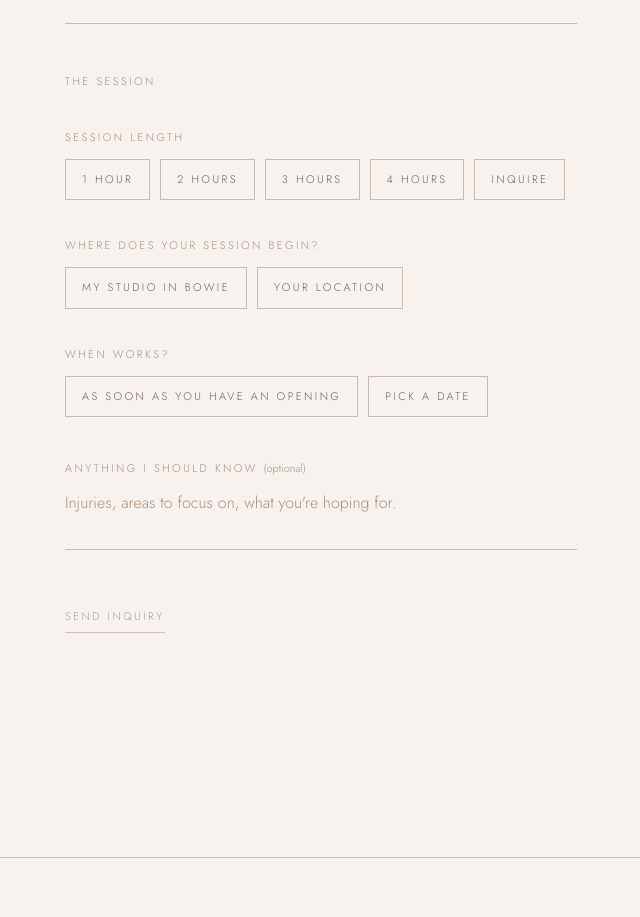
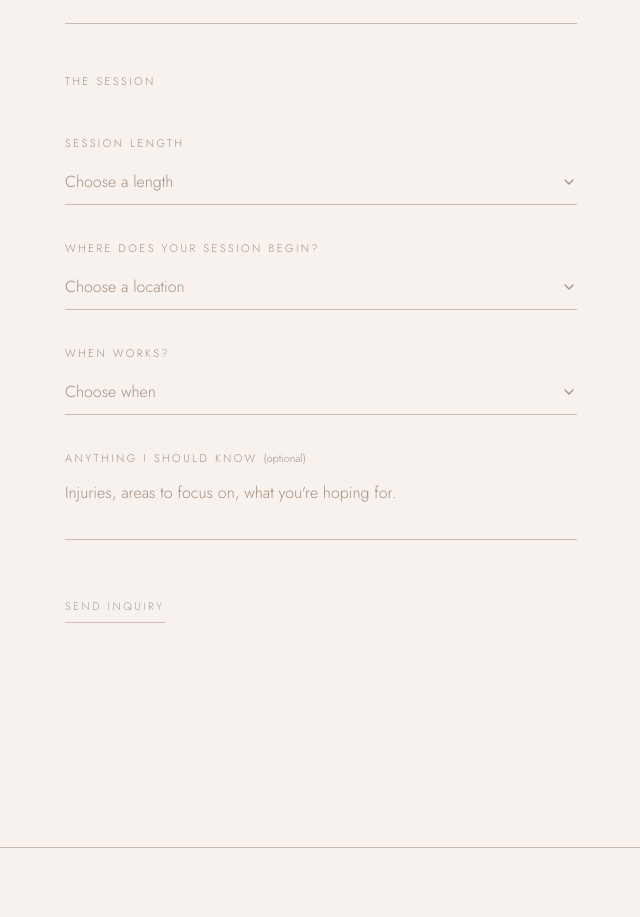
Before and after one commit to gracebotly/carmengem, a Next.js app: page / in a window 1280 px wide. Shown: the part 4720-5637 px from the top of the page, without its empty margins (23-663 px from the left). Built offline with nearby package versions, Linux system fonts and the light colour scheme.

Commit message:
Replace contact chips with native selects

```diff
--- a/components/ContactForm.tsx
+++ b/components/ContactForm.tsx
@@ -1,14 +1,14 @@
 "use client";
 
-import { useEffect, useRef, useState } from "react";
+import { useEffect, useRef, useState, type ReactNode } from "react";
+import { ChevronDown } from "lucide-react";
 import {
   DURATION_OPTIONS,
   EMPTY_DRAFT,
-  HOURS,
   INQUIRE_VALUE,
   LOCATION_OPTIONS,
-  MERIDIEMS,
-  MINUTES,
+  TIMING_OPTIONS,
+  TIME_SLOTS,
   isDraftReady,
   timingPhrase,
   type InquiryDraft,
@@ -23,16 +23,65 @@ import {
 
 type Status = "idle" | "submitting" | "success" | "error";
 
-const FIELD =
-  "w-full border-b border-line bg-transparent py-2.5 text-base font-light text-ink outline-none transition-colors placeholder:text-sand focus:border-rose";
+const FIELD_BASE =
+  "w-full border-b border-line bg-transparent py-2.5 text-base font-light outline-none transition-colors placeholder:text-sand focus:border-rose";
 
-const CHIP_BASE =
-  "eyebrow border px-4 py-2.5 transition-colors focus-visible:outline-none";
-const CHIP_ON = "border-rose bg-rose/10 text-ink";
-const CHIP_OFF = "border-line text-stone hover:border-sand hover:text-ink";
+const FIELD = `${FIELD_BASE} text-ink`;
 
-function chip(active: boolean) {
-  return `${CHIP_BASE} ${active ? CHIP_ON : CHIP_OFF}`;
+const SELECT_BASE = `${FIELD_BASE} cursor-pointer appearance-none pr-7`;
+
+type SelectFieldProps = {
+  id: string;
+  label: string;
+  placeholder: string;
+  value: string;
+  options: { value: string; label: string }[];
+  onChange: (value: string) => void;
+  hint?: ReactNode;
+  error?: string;
+};
+
+function SelectField({
+  id,
+  label,
+  placeholder,
+  value,
+  options,
+  onChange,
+  hint,
+  error,
+}: SelectFieldProps) {
+  return (
+    <div>
+      <label htmlFor={id} className="eyebrow text-sand">
+        {label}
+      </label>
+      <div className="relative mt-1">
+        <select
+          id={id}
+          value={value}
+          onChange={(event) => onChange(event.target.value)}
+          className={`${SELECT_BASE} ${value === "" ? "text-sand" : "text-ink"}`}
+        >
+          <option value="">{placeholder}</option>
+          {options.map((option) => (
+            <option key={option.value} value={option.value}>
+              {option.label}
+            </option>
+          ))}
+        </select>
+        <ChevronDown
+          size={16}
+          aria-hidden="true"
+          className="pointer-events-none absolute right-0 top-1/2 -translate-y-1/2 text-sand"
+        />
+      </div>
+      {hint && (
+        <p className="mt-2 text-sm font-light leading-[1.7] text-sand">{hint}</p>
+      )}
+      {error && <p className="mt-2 text-sm text-rose">{error}</p>}
+    </div>
+  );
 }
 
 export default function ContactForm() {
@@ -180,51 +229,40 @@ export default function ContactForm() {
         <p className="eyebrow text-sand">The session</p>
       </div>
 
-      <fieldset className="mt-9">
-        <legend className="eyebrow text-sand">Session length</legend>
-        <div className="mt-3 flex flex-wrap gap-2.5">
-          {DURATION_OPTIONS.map((option) => (
-            <button
-              key={option.id}
-              type="button"
-              aria-pressed={draft.length === option.value}
-              onClick={() => update("length", option.value)}
-              className={chip(draft.length === option.value)}
-            >
-              {option.label}
-            </button>
-          ))}
-        </div>
-        {draft.length === INQUIRE_VALUE && (
-          <p className="mt-3 text-sm font-light leading-[1.7] text-sand">
-            Tell me what you have in mind below and I&rsquo;ll come back to you with pricing.
-          </p>
-        )}
-        {errors.length && <p className="mt-2 text-sm text-rose">{errors.length}</p>}
-      </fieldset>
+      <div className="mt-9 space-y-7">
+        <SelectField
+          id="length"
+          label="Session length"
+          placeholder="Choose a length"
+          value={draft.length}
+          onChange={(value) => update("length", value)}
+          options={DURATION_OPTIONS.map((option) => ({
+            value: option.value,
+            label: option.label,
+          }))}
+          hint={
+            draft.length === INQUIRE_VALUE
+              ? "Tell me what you have in mind below and I’ll come back to you with pricing."
+              : undefined
+          }
+          error={errors.length}
+        />
 
-      <fieldset className="mt-9">
-        <legend className="eyebrow text-sand">Where does your session begin?</legend>
-        <div className="mt-3 flex flex-wrap gap-2.5">
-          {LOCATION_OPTIONS.map((option) => (
-            <button
-              key={option.value}
-              type="button"
-              aria-pressed={draft.locationType === option.value}
-              onClick={() => update("locationType", option.value)}
-              className={chip(draft.locationType === option.value)}
-            >
-              {option.label}
-            </button>
-          ))}
-        </div>
-        {errors.locationType && (
-          <p className="mt-2 text-sm text-rose">{errors.locationType}</p>
-        )}
-      </fieldset>
+        <SelectField
+          id="locationType"
+          label="Where does your session begin?"
+          placeholder="Choose a location"
+          value={draft.locationType}
+          onChange={(value) => update("locationType", value)}
+          options={LOCATION_OPTIONS.map((option) => ({
+            value: option.value,
+            label: option.label,
+          }))}
+          error={errors.locationType}
+        />
 
         {draft.locationType === "client" && (
-        <div className="mt-7">
+          <div>
             <label htmlFor="zip" className="eyebrow text-sand">Zip code</label>
             <input
               id="zip"
@@ -240,33 +278,21 @@ export default function ContactForm() {
           </div>
         )}
 
-      <fieldset className="mt-9">
-        <legend className="eyebrow text-sand">When works?</legend>
-        <div className="mt-3 flex flex-wrap gap-2.5">
-          <button
-            type="button"
-            aria-pressed={draft.timing === "asap"}
-            onClick={() => update("timing", "asap")}
-            className={chip(draft.timing === "asap")}
-          >
-            As soon as you have an opening
-          </button>
-          <button
-            type="button"
-            aria-pressed={draft.timing === "scheduled"}
-            onClick={() => update("timing", "scheduled")}
-            className={chip(draft.timing === "scheduled")}
-          >
-            Pick a date
-          </button>
-        </div>
-        {errors.preferredTime && (
-          <p className="mt-2 text-sm text-rose">{errors.preferredTime}</p>
-        )}
-      </fieldset>
+        <SelectField
+          id="timing"
+          label="When works?"
+          placeholder="Choose when"
+          value={draft.timing}
+          onChange={(value) => update("timing", value)}
+          options={TIMING_OPTIONS.map((option) => ({
+            value: option.value,
+            label: option.label,
+          }))}
+          error={errors.preferredTime}
+        />
 
         {draft.timing === "scheduled" && (
-        <div className="mt-7 grid grid-cols-1 gap-x-5 gap-y-7 sm:grid-cols-[1fr_auto_auto_auto]">
+          <div className="grid grid-cols-1 gap-x-5 gap-y-7 sm:grid-cols-2">
             <div>
               <label htmlFor="date" className="eyebrow text-sand">Date</label>
               <input
@@ -277,52 +303,18 @@ export default function ContactForm() {
                 onChange={(e) => update("date", e.target.value)}
               />
             </div>
-          <div>
-            <label htmlFor="hour" className="eyebrow text-sand">Hour</label>
-            <select
-              id="hour"
-              className={`${FIELD} min-w-[4.5rem]`}
-              value={draft.hour}
-              onChange={(e) => update("hour", e.target.value)}
-            >
-              <option value="">--</option>
-              {HOURS.map((h) => (
-                <option key={h} value={h}>{h}</option>
-              ))}
-            </select>
-          </div>
-          <div>
-            <label htmlFor="minute" className="eyebrow text-sand">Min</label>
-            <select
-              id="minute"
-              className={`${FIELD} min-w-[4.5rem]`}
-              value={draft.minute}
-              onChange={(e) => update("minute", e.target.value)}
-            >
-              <option value="">--</option>
-              {MINUTES.map((m) => (
-                <option key={m} value={m}>:{m}</option>
-              ))}
-            </select>
-          </div>
-          <div>
-            <label htmlFor="meridiem" className="eyebrow text-sand">AM / PM</label>
-            <select
-              id="meridiem"
-              className={`${FIELD} min-w-[4.5rem]`}
-              value={draft.meridiem}
-              onChange={(e) => update("meridiem", e.target.value)}
-            >
-              <option value="">--</option>
-              {MERIDIEMS.map((m) => (
-                <option key={m} value={m}>{m}</option>
-              ))}
-            </select>
-          </div>
+            <SelectField
+              id="time"
+              label="Time"
+              placeholder="Choose a time"
+              value={draft.time}
+              onChange={(value) => update("time", value)}
+              options={TIME_SLOTS.map((slot) => ({ value: slot, label: slot }))}
+            />
           </div>
         )}
 
-      <div className="mt-9">
+        <div>
           <label htmlFor="note" className="eyebrow text-sand">
             Anything I should know{" "}
             <span className="normal-case tracking-normal">(optional)</span>
@@ -335,6 +327,7 @@ export default function ContactForm() {
             value={draft.note}
             onChange={(e) => update("note", e.target.value)}
           />
+        </div>
       </div>
 
       {notice && <p className="mt-6 text-sm text-rose">{notice}</p>}
--- a/lib/inquiry.ts
+++ b/lib/inquiry.ts
@@ -2,7 +2,6 @@ import { isEmailValid } from "@/lib/leadCapture";
 
 export type LocationType = "studio" | "client";
 export type Timing = "asap" | "scheduled";
-export type Meridiem = "AM" | "PM";
 
 export type InquiryDraft = {
   firstName: string;
@@ -12,9 +11,8 @@ export type InquiryDraft = {
   zip: string;
   timing: Timing | "";
   date: string;
-  hour: string;
-  minute: string;
-  meridiem: Meridiem | "";
+  /** Display value from TIME_SLOTS, e.g. "3:30 PM". */
+  time: string;
   note: string;
   phone: string;
   email: string;
@@ -28,9 +26,7 @@ export const EMPTY_DRAFT: InquiryDraft = {
   zip: "",
   timing: "",
   date: "",
-  hour: "",
-  minute: "",
-  meridiem: "",
+  time: "",
   note: "",
   phone: "",
   email: "",
@@ -64,11 +60,29 @@ export const LOCATION_OPTIONS: { value: LocationType; label: string }[] = [
   { value: "client", label: "Your location" },
 ];
 
-export const HOURS = ["1", "2", "3", "4", "5", "6", "7", "8", "9", "10", "11", "12"];
+export const TIMING_OPTIONS: { value: Timing; label: string }[] = [
+  { value: "asap", label: "As soon as you have an opening" },
+  { value: "scheduled", label: "Pick a date and time" },
+];
 
-export const MINUTES = ["00", "30"];
+/** 8:00 AM through 8:30 PM, every 30 minutes. Adjust the bounds here only. */
+function buildTimeSlots(): string[] {
+  const START_MINUTES = 8 * 60;
+  const END_MINUTES = 20 * 60 + 30;
+  const slots: string[] = [];
 
-export const MERIDIEMS: Meridiem[] = ["AM", "PM"];
+  for (let total = START_MINUTES; total <= END_MINUTES; total += 30) {
+    const hour24 = Math.floor(total / 60);
+    const minute = total % 60;
+    const meridiem = hour24 < 12 ? "AM" : "PM";
+    const hour12 = hour24 % 12 === 0 ? 12 : hour24 % 12;
+    slots.push(`${hour12}:${String(minute).padStart(2, "0")} ${meridiem}`);
+  }
+
+  return slots;
+}
+
+export const TIME_SLOTS: string[] = buildTimeSlots();
 
 const ZIP_RE = /^\d{5}$/;
 
@@ -78,7 +92,7 @@ const ZIP_RE = /^\d{5}$/;
 export function timingPhrase(draft: InquiryDraft): string {
   if (draft.timing === "asap") return "As soon as you have an opening";
   if (draft.timing !== "scheduled") return "";
-  if (!draft.date || !draft.hour || !draft.minute || !draft.meridiem) return "";
+  if (!draft.date || !draft.time) return "";
 
   const [y, m, d] = draft.date.split("-").map(Number);
   const when = new Date(y, m - 1, d);
@@ -88,7 +102,7 @@ export function timingPhrase(draft: InquiryDraft): string {
     day: "numeric",
   });
 
-  return `${pretty} at ${draft.hour}:${draft.minute} ${draft.meridiem}`;
+  return `${pretty} at ${draft.time}`;
 }
 
 export function isZipValid(zip: string): boolean {
@@ -104,7 +118,7 @@ export function isDraftReady(draft: InquiryDraft): boolean {
   if (draft.locationType === "client" && !isZipValid(draft.zip)) return false;
   if (draft.timing === "") return false;
   if (draft.timing === "scheduled") {
-    if (!draft.date || !draft.hour || !draft.minute || !draft.meridiem) return false;
+    if (!draft.date || !draft.time) return false;
   }
   if (!isEmailValid(draft.email)) return false;
   return true;
```
Lines whose indentation alone changed are shown as unchanged.
